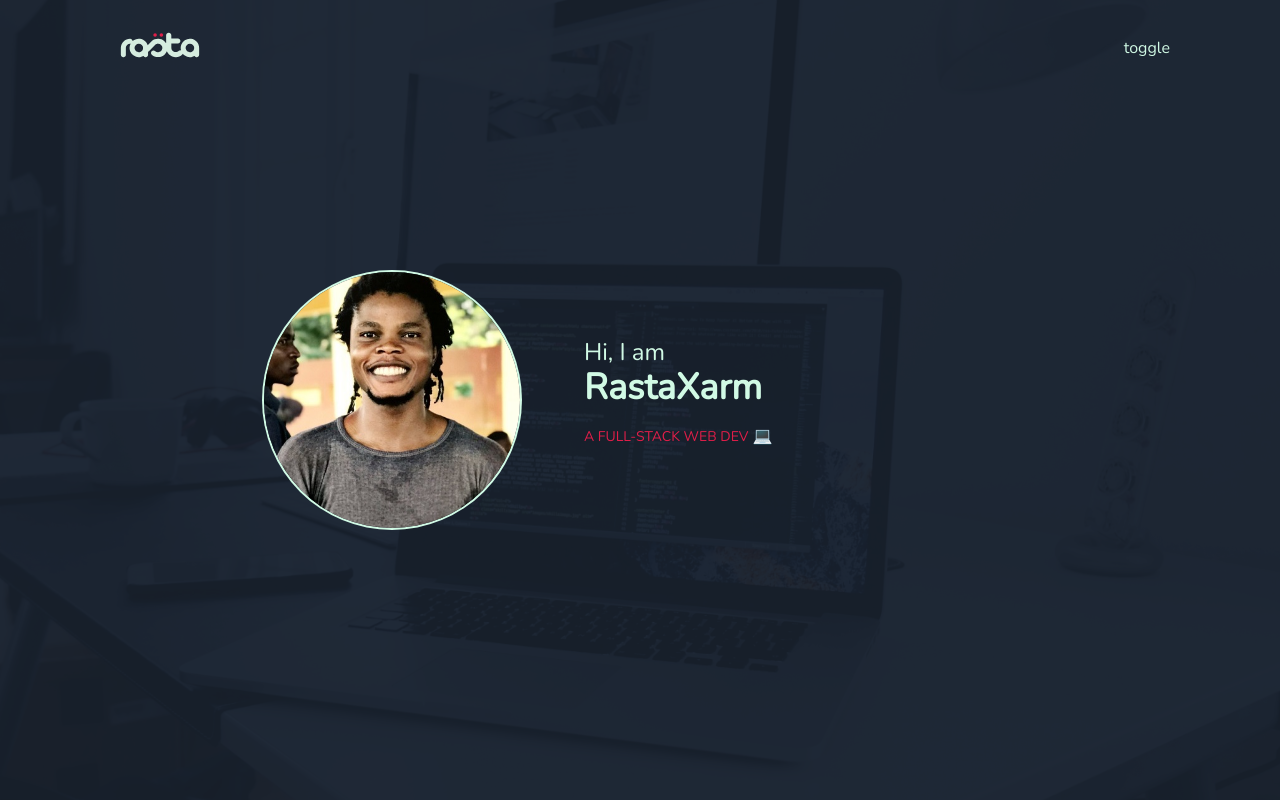
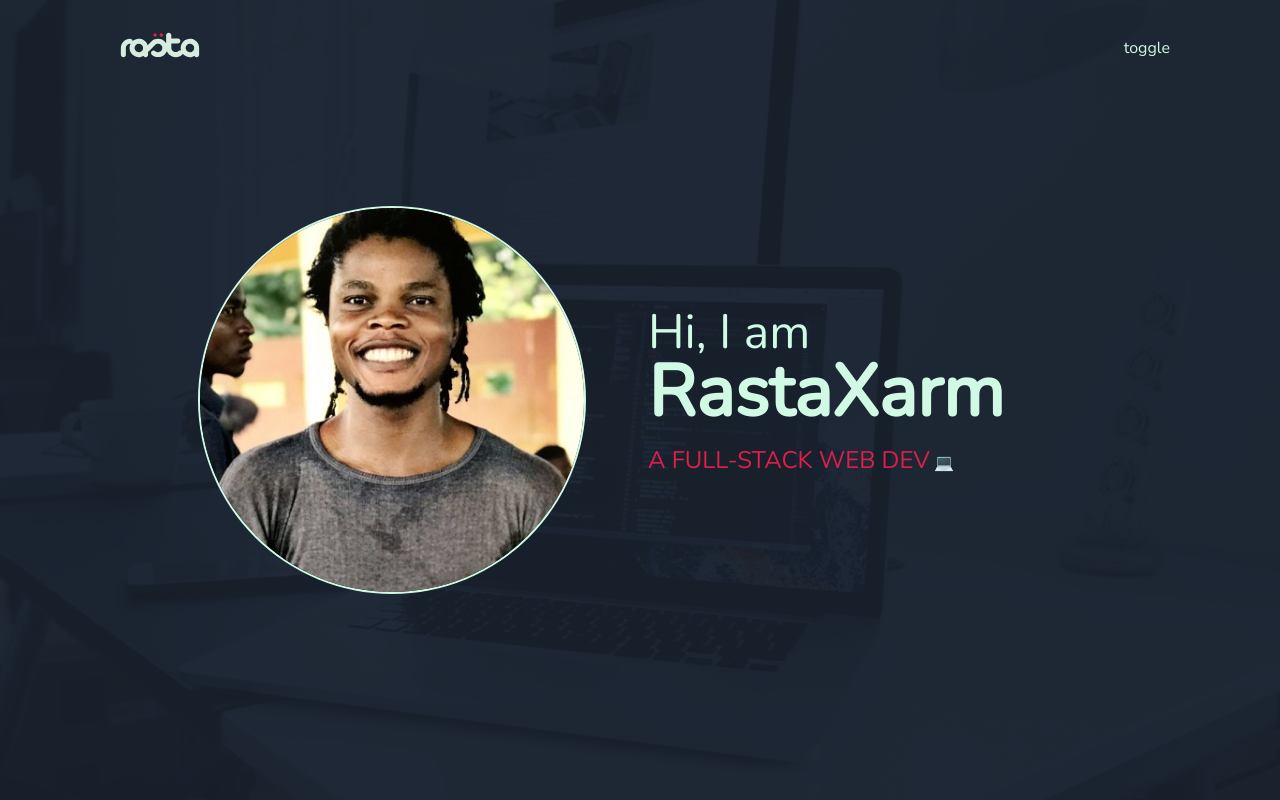
Before and after one commit to xarmzon/rasta, a Next.js app: page / in a window 1280 px wide. Built offline with nearby package versions, Linux system fonts and the light colour scheme.

Commit message:
updated welcome component

```diff
--- a/components/Welcome.tsx
+++ b/components/Welcome.tsx
@@ -13,22 +13,25 @@ const Welcome = () => {
   useTypedJS(typedRef, texts);
   return (
     <div className="h-screen w-full flex flex-wrap justify-center items-center bg-computer1 bg-blend-multiply bg-cover bg-center bg-body gap-x-10">
-      <div className="flex flex-wrap flex-col md:flex-row justify-center items-center gap-x-10 lg:gap-x-16 gap-y-5 md:gap-y-0 w-full md:w-[75%]">
-        <div className="transition-all duration-700 w-40 h-40 md:w-50 md:h-50 lg:w-64 lg:h-64 rounded-full overflow-hidden ring-2 ring-primary-100 hover:ring-primary-400">
+      <div className="flex flex-wrap md:flex-nowrap flex-col md:flex-row justify-center items-center gap-x-10 lg:gap-x-16 gap-y-5 md:gap-y-0 w-full md:w-[75%]">
+        <div className="transition-all duration-700 w-40 h-40 md:w-56 md:h-56 lg:w-72 lg:h-72 xl:w-96 xl:h-96 rounded-full ">
           <img
             src="images/rasta_1.jpg"
-            alt="rasta_1.jpg"
-            className="transition-all duration-700 object-cover hover:scale-125 hover:rotate-[360deg]"
+            alt="RastaXarm Passport"
+            className="transition-all duration-700 w-40 h-40 md:w-56 md:h-56 lg:w-72 lg:h-72 xl:w-96 xl:h-96 rounded-full ring-2 ring-primary-100 object-cover transform hover:[translateZ(255deg)]"
           />
         </div>
         <div className="text-primary-100 relative w-[65%] text-center md:text-left sm:w-[60%] lg:w-[45%]">
-          <h1 className="font-light text-2xl">
-            Hi, I am <span className="font-bold text-4xl block">RastaXarm</span>
+          <h1 className="font-light text-2xl md:text-3xl lg:text-4xl xl:text-5xl">
+            Hi, I am{" "}
+            <span className="font-bold text-4xl md:text-5xl lg:text-6xl xl:text-7xl block">
+              RastaXarm
+            </span>
           </h1>
-          <div className="font-light my-4 lg:max-w-[60%]">
+          <div className="font-light my-4">
             <span
               ref={typedRef}
-              className="text-ascent uppercase text-xs md:text-sm"
+              className="text-ascent uppercase text-xs sm:text-sm md:text-lg lg:text-xl xl:text-2xl"
             ></span>
           </div>
         </div>
--- a/libs/constants.ts
+++ b/libs/constants.ts
@@ -1 +1,3 @@
 export const DESCRIPTION: string = "";
+export const DEFAULT_TITLE: string =
+  "Adelola Kayode Samson(RastaXarm) <> Full-Stack Web Dev. | Mathematician | Teacher | Graphics Designer";
--- a/pages/index.tsx
+++ b/pages/index.tsx
@@ -1,6 +1,6 @@
 import Head from "next/head";
 import { DefaultSeo } from "next-seo";
-import { DESCRIPTION } from "../libs/constants";
+import { DEFAULT_TITLE, DESCRIPTION } from "../libs/constants";
 import Welcome from "../components/Welcome";
 import Link from "next/link";
 import Image from "next/image";
@@ -9,8 +9,8 @@ export default function Home() {
   return (
     <>
       <DefaultSeo
-        titleTemplate="%s | Rasta Portfolio"
-        defaultTitle="Rasta Portfolio"
+        titleTemplate={`%s | ${DEFAULT_TITLE}`}
+        defaultTitle={`${DEFAULT_TITLE}`}
         description={DESCRIPTION}
         additionalLinkTags={[
           {
```
